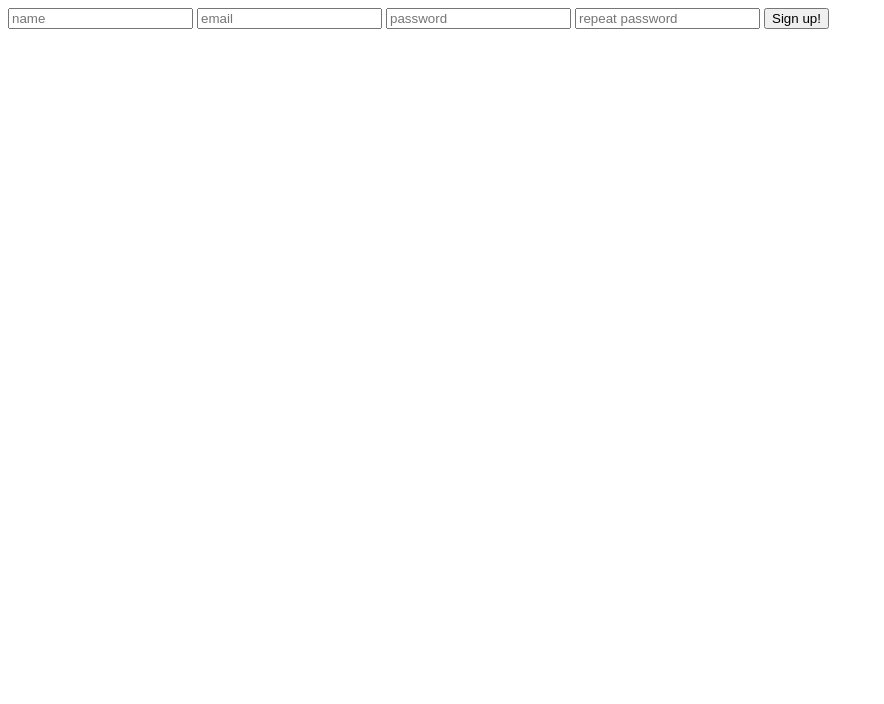
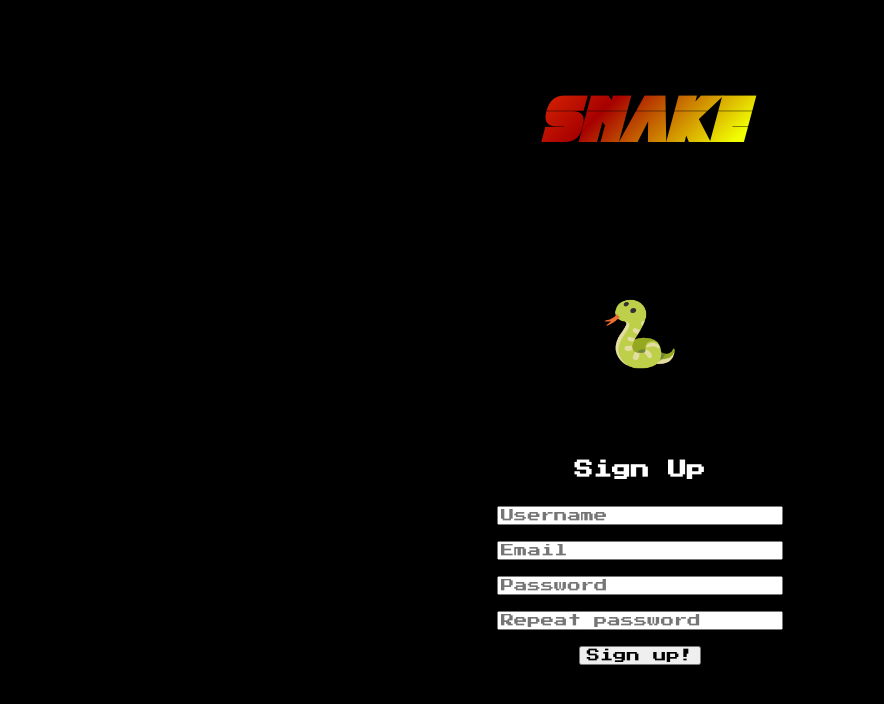
Before and after one commit to tw-smith/arcade, a Flask app: page /signup in a window 1280 px wide. Shown: the top 704 px of the page, without its empty margins (0-884 px from the left). Run offline with Flask 3, Linux system fonts and the light colour scheme.

Commit message:
adds styling to auth pages

```diff
--- /dev/null
+++ b/arcade_app/static/auth_style.css
@@ -0,0 +1,46 @@
+@font-face {
+    font-family: "retronoid";
+    src: url('assets/RetronoidItalic-ln9V.ttf') format('truetype');
+}
+@font-face {
+    font-family: "press start";
+    src: url('assets/Press_Start_2P/PressStart2P-Regular.ttf') format('truetype');
+}
+
+
+.container {
+    display: flex;
+    flex-direction: column;
+    align-items: center;
+    background-color: black;
+}
+
+.maintitle {
+    font-family: "retronoid";
+    font-size: 4rem;
+    padding: 1rem;
+}
+
+.gradient {
+    background-image: linear-gradient(135deg, rgba(249,64,2,1) 0%, rgba(167,0,0,1) 38%, rgba(241,255,0,1) 85%);
+    background-clip: text;
+    -webkit-background-clip: text;
+    color: transparent;
+}
+
+.subtitle {
+    font-family: "press start";
+    color: white;
+}
+
+.form {
+    display: flex;
+    flex-direction: column;
+    width: 75%;
+    align-items: center;
+}
+
+.form__item {
+    margin: 0.5rem;
+    font-family: "press start";
+}
--- a/arcade_app/templates/signup.html
+++ b/arcade_app/templates/signup.html
@@ -5,14 +5,18 @@
         <meta name="viewport" content="width=device-width, initial-scale=1.0">
         <title>Signup</title>
         <script src="static/built/auth.js" defer></script>
+        <link href="static/auth_style.css" rel="stylesheet">
     </head>
-    <body>
-        <form name="signUp">
-            <input name="username" type="text" placeholder="name" required>
-            <input name="email" type="email" placeholder="email" required>
-            <input name="password" type="password" placeholder="password" required>
-            <input name="passwordRepeat" type="password" placeholder="repeat password" required>
-            <button type="button" onclick="signup()">Sign up!</button>
+    <body class="container">
+        <h2 class="maintitle gradient">Snake</h2>
+        <h2 class="maintitle">&#128013</h2>
+        <h3 class="subtitle">Sign Up</h3>
+        <form class="form" name="signUp">
+            <input class="form__item" name="username" type="text" placeholder="Username" required>
+            <input class="form__item" name="email" type="email" placeholder="Email" required>
+            <input class="form__item" name="password" type="password" placeholder="Password" required>
+            <input class="form__item" name="passwordRepeat" type="password" placeholder="Repeat password" required>
+            <button class="form__item" type="button" onclick="signup()">Sign up!</button>
         </form>
     </body>
 </html>
```
Also changed, not shown: arcade_app/templates/login.html (+10 -6 lines).
